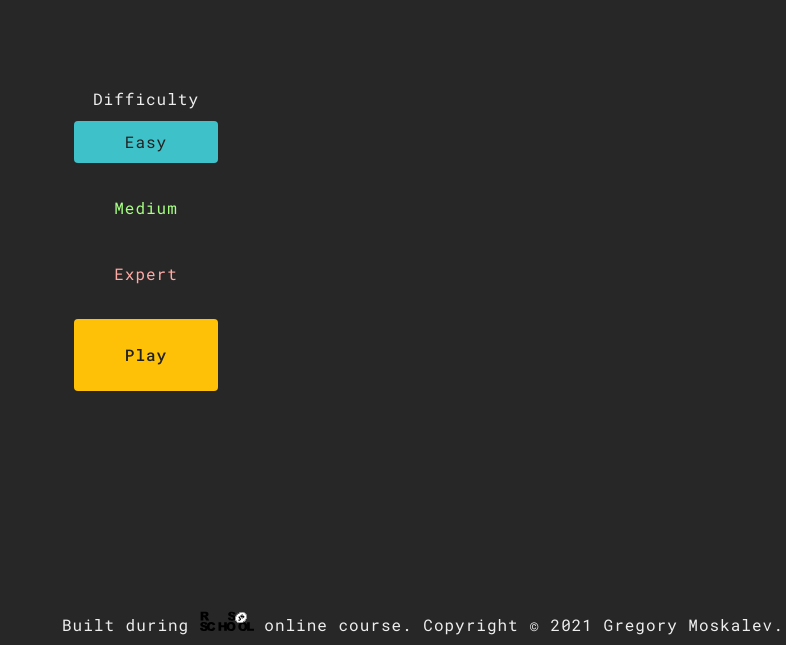
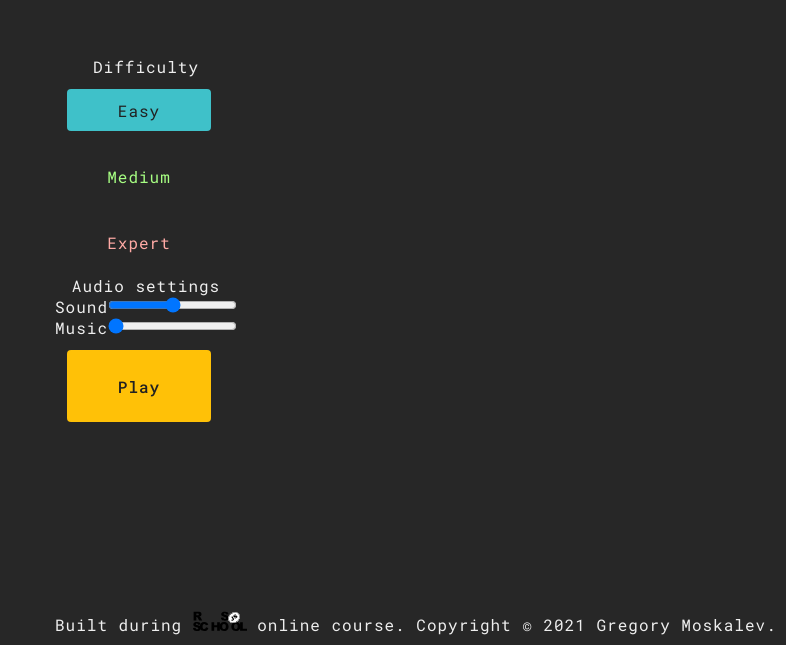
Before and after one commit to GregoryMoskalev/react-game, a React (Create React App) app in the folder react-game/: page /settings in a window 1280 px wide. Shown: the part 155-800 px from the top of the page, without its empty margins (494-1280 px from the left). Built offline with nearby package versions, Linux system fonts and the light colour scheme.

Commit message:
feat: audio settings

```diff
--- a/react-game/src/components/App/App.tsx
+++ b/react-game/src/components/App/App.tsx
@@ -34,10 +34,24 @@ const changeDifficulty = (difficulty: number) => {
 };
 
 const App: React.FC = () => {
+  const [audioVolume, setAudioVolumeState] = useStateAndLS(
+    {
+      sound: 0.5,
+      music: 0,
+    },
+    'bugsweeper-audio-volume',
+  );
   const [difficulty, setDifficulty] = useStateAndLS(changeDifficulty(0), 'bugsweeper-difficulty');
   const handleDifficultyChange = (n: number) => {
     localStorage.removeItem('bugsweeper-save');
     setDifficulty(changeDifficulty(n));
+  };
+
+  const handleVolumeChange = (s: number, m: number) => {
+    setAudioVolumeState({
+      sound: s,
+      music: m,
+    });
   };
 
   return (
@@ -47,14 +61,24 @@ const App: React.FC = () => {
           exact
           path="/"
           render={(props: any) => (
-            <Board rows={difficulty.rows} columns={difficulty.columns} bugs={difficulty.bugs} />
+            <Board
+              audioVolume={audioVolume}
+              rows={difficulty.rows}
+              columns={difficulty.columns}
+              bugs={difficulty.bugs}
+            />
           )}
         />
         <Route
           exact
           path="/settings"
           render={(props: any) => (
-            <GameSettings bugs={difficulty.bugs} handleChange={(n) => handleDifficultyChange(n)} />
+            <GameSettings
+              audioVolume={audioVolume}
+              handleVolumeChange={handleVolumeChange}
+              bugs={difficulty.bugs}
+              handleChange={(n) => handleDifficultyChange(n)}
+            />
           )}
         />
       </Switch>
--- a/react-game/src/components/Board/Board.tsx
+++ b/react-game/src/components/Board/Board.tsx
@@ -10,16 +10,12 @@ import winS from '../../assets/b146dc8d75d05f3.mp3';
 import rCSound from '../../assets/ffc89ff250028f8.mp3';
 import music1 from '../../assets/brought-to-you-by-a-falling-bob-omb-by-0x10.mp3';
 
+const Board: React.FC<any> = (props) => {
   const clickSound = new Audio(popCatSound);
   const rClickSound = new Audio(rCSound);
   const loseSound = new Audio(pigPissdSound);
   const winSound = new Audio(winS);
-
-loseSound.volume = 0.1;
-rClickSound.volume = 0.3;
-clickSound.volume = 1;
-
-const Board: React.FC<any> = (props) => {
+  const song1 = new Audio(music1);
   const [state, setState] = useStateAndLS(
     {
       ...plantBugs(props.rows, props.columns, props.bugs),
@@ -30,17 +26,20 @@ const Board: React.FC<any> = (props) => {
   const [button, setButton] = useStateAndLS('🙂', 'bugsweeper-btn');
 
   useEffect(() => {
-    const song1 = new Audio(music1);
-    song1.volume = 0.1;
     song1.addEventListener(
       'ended',
       function() {
         this.currentTime = 0;
+        if (props.audioVolume.music) {
           this.play();
+        }
       },
       false,
     );
+    if (props.audioVolume.music) {
+      song1.volume = props.audioVolume.music;
       song1.play();
+    }
     return function cleanup() {
       song1.pause();
     };
@@ -57,6 +56,10 @@ const Board: React.FC<any> = (props) => {
     [state.flagCounter, state.field],
   );
   const onLose = () => {
+    if (props.audioVolume.sound) {
+      loseSound.volume = props.audioVolume.sound > 0.3 ? 0.3 : props.audioVolume.sound;
+      loseSound.play();
+    }
     // open all bugs
     state.listOfBugs.forEach((e: number[]) => {
       const [x, y] = e;
@@ -69,11 +72,14 @@ const Board: React.FC<any> = (props) => {
     let button = '🙂';
     if (!state.field[x][y].flag) {
       if (state.field[x][y].value === 'B') {
-        loseSound.play();
         onLose();
         button = '💀';
-      } else {
+      } else if (!state.field[x][y].open) {
+        if (props.audioVolume.sound) {
+          clickSound.volume = props.audioVolume.sound;
           clickSound.play();
+        }
+        setButton('😯');
       }
       const arr = [...state.field];
       arr[x][y].open = true;
@@ -83,7 +89,7 @@ const Board: React.FC<any> = (props) => {
         flagCounter: state.flagCounter,
         field: [...arr],
       });
-      setButton('😯');
+
       setTimeout(() => {
         setButton(button);
       }, 200);
@@ -100,6 +106,7 @@ const Board: React.FC<any> = (props) => {
 
   const handleContextMenu = (x: number, y: number, e: any) => {
     e.preventDefault();
+    rClickSound.volume = props.audioVolume.sound;
     rClickSound.currentTime = 0;
     rClickSound.play();
     if (!state.field[x][y].open && (state.flagCounter > 0 || state.field[x][y].flag)) {
--- a/react-game/src/components/Cell/Cell.scss
+++ b/react-game/src/components/Cell/Cell.scss
@@ -62,5 +62,5 @@
 .Flag {
   opacity: 1;
   color: $color-warning;
-  font-size: 32px;
+  font-size: 2.8rem;
 }
--- a/react-game/src/components/GameSettings/GameSettings.tsx
+++ b/react-game/src/components/GameSettings/GameSettings.tsx
@@ -3,6 +3,11 @@ import { Link } from 'react-router-dom';
 import './GameSettings.scss';
 
 interface GameSettingsProps {
+  audioVolume: {
+    sound: number;
+    music: number;
+  };
+  handleVolumeChange: (sound: number, music: number) => void;
   bugs: number;
   handleChange: (arg0: number) => void;
 }
@@ -56,6 +61,39 @@ const GameSettings: React.FC<GameSettingsProps> = (props) => {
           </label>
         </div>
       </div>
+      <div>
+        <h4 className="settings-heading">Audio settings</h4>
+        <div
+          onChange={(e: React.ChangeEvent<HTMLInputElement>) =>
+            props.handleVolumeChange(Number(e.target.value), props.audioVolume.music)}
+        >
+          <label htmlFor="sound">Sound</label>
+          <input
+            defaultValue={props.audioVolume.sound}
+            type="range"
+            step="0.1"
+            id="sound"
+            name="sound"
+            min="0"
+            max="1"
+          />
+        </div>
+        <div
+          onChange={(e: React.ChangeEvent<HTMLInputElement>) =>
+            props.handleVolumeChange(props.audioVolume.sound, Number(e.target.value))}
+        >
+          <label htmlFor="music">Music</label>
+          <input
+            defaultValue={props.audioVolume.music}
+            type="range"
+            step="0.1"
+            id="music"
+            name="music"
+            min="0"
+            max="1"
+          />
+        </div>
+      </div>
       <Link className="play-btn" to="/">
         Play
       </Link>
```
Lines whose indentation alone changed are shown as unchanged.
